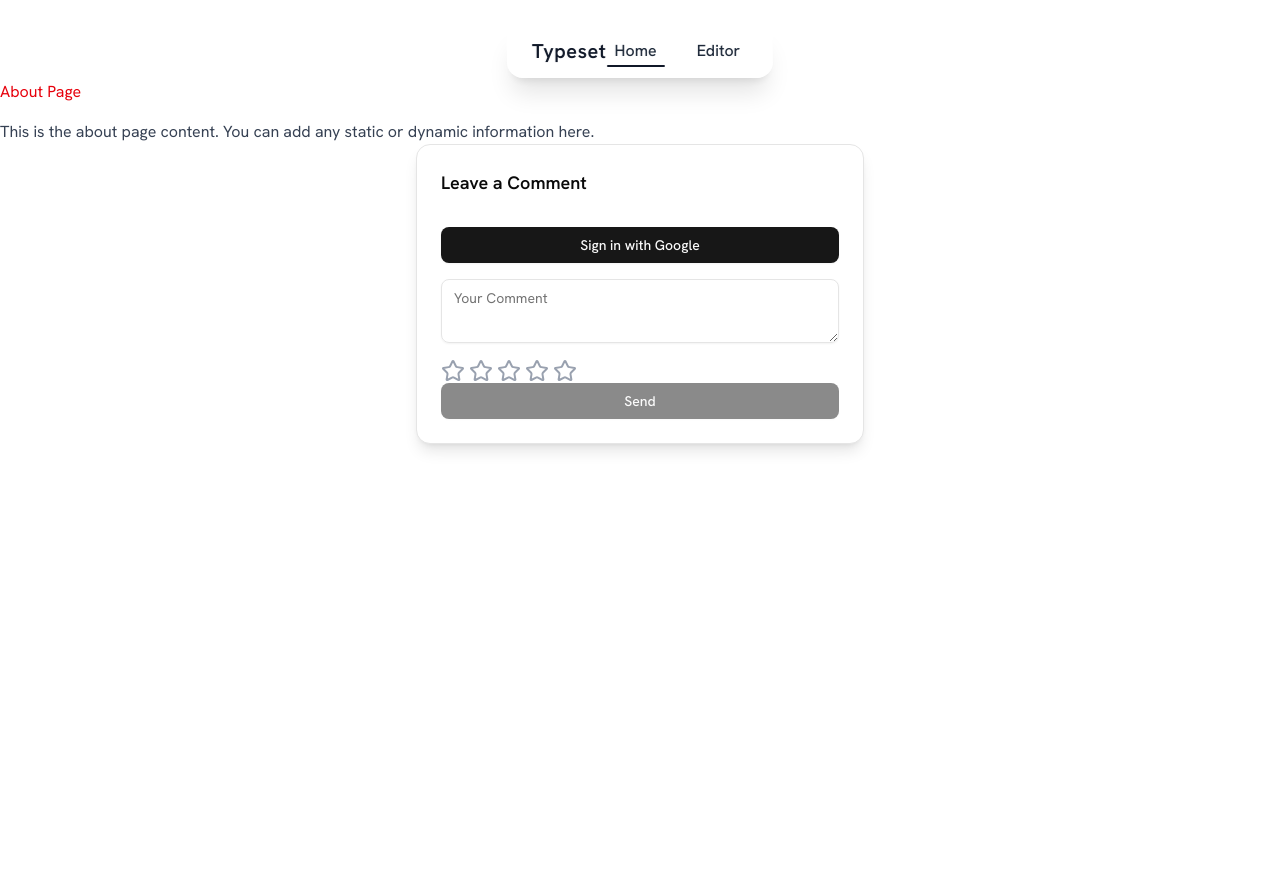
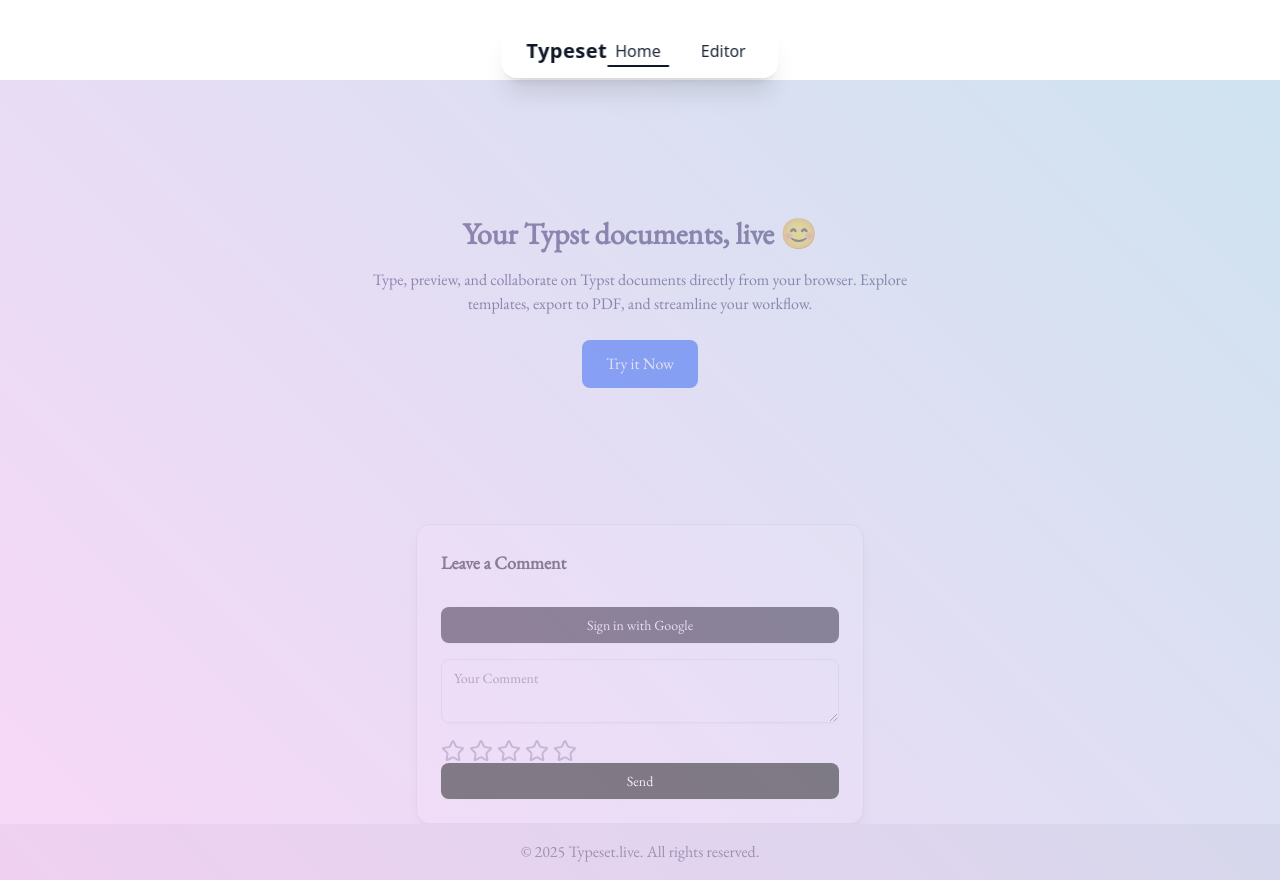
Before and after one commit to arashatt/typsy, a React (Vite) app: page / in a window 1280 px wide. Before the commit the page ends 800 px from the top, so only its background shows below. Built offline with nearby package versions, Linux system fonts and the light colour scheme; no server answers; a web font is replaced by a local one; what @myriaddreamin/typst.ts would draw is missing.

Commit message:
bg redesign

```diff
--- a/index.html
+++ b/index.html
@@ -18,6 +18,7 @@
     </script>
     <style>
       @import url("https://fonts.googleapis.com/css2?family=Cascadia+Mono:ital,wght@0,200..700;1,200..700&family=Hanken+Grotesk:ital,wght@0,100..900;1,100..900&display=swap");
+      @import url("https://fonts.googleapis.com/css2?family=EB+Garamond&display=swap");
     </style>
     <meta name="viewport" content="width=device-width, initial-scale=1.0" />
     <title>Typst Editor</title>
--- a/src/App.css
+++ b/src/App.css
@@ -18,9 +18,70 @@
   font-style: normal;
 }
 
-html,
-body {
-  font-family: "Hanken Grotesk", sans-serif;
+@font-face {
+  font-family: "EB Garamond";
+  font-weight: normal;
+  font-style: normal;
+}
+.font-garamond {
+  font-family: "EB Garamond", sans-serif;
+}
+
+.text-custom {
+  color: rgb(40, 25, 80);
+}
+
+.gradient-background {
+  position: relative;
+  height: 100vh;
+  width: 100%;
+  overflow: hidden;
+}
+
+.gradient-background::before {
+  content: "";
+  position: absolute;
+  top: 0;
+  left: 0;
+  width: 100%;
+  height: 100%;
+  background: linear-gradient(
+    45deg,
+    rgba(247, 193, 245, 0.6),
+    rgba(179, 212, 232, 0.6)
+  );
+  z-index: 0; /* Behind the content */
+}
+
+.gradient-background {
+  position: relative;
+  height: 100vh;
+  width: 100%;
+  overflow: hidden;
+}
+
+.gradient-background::before {
+  content: "";
+  position: absolute;
+  top: 0;
+  left: 0;
+  width: 100%;
+  height: 100%;
+  background: linear-gradient(
+    45deg,
+    rgba(247, 193, 245, 0.6),
+    rgba(179, 212, 232, 0.6)
+  );
+  z-index: 0; /* Behind the content */
+}
+
+.content {
+  position: relative;
+  z-index: 1; /* Keep text above the blur */
+  color: #333;
+  text-align: center;
+  padding-top: 40vh;
+  font-size: 2rem;
 }
 
 :root {
--- a/src/routes/editor.tsx
+++ b/src/routes/editor.tsx
@@ -8,14 +8,13 @@
 
   return (
     <>
-      <div key={location.pathname}>
-        <h1 className="text-green-600">About Page</h1>
-        <p className="mt-4 text-gray-700">
-          This is the about page content. You can add any static or dynamic
-          information here.
-        </p>
+      <div
+        key={location.pathname}
+        className="min-h-screen flex flex-col bg-gray-50 font-garamond text-custom gradient-background"
+      >
         <Codemirror />
       </div>
+      <p>hi</p>
     </>
   );
 }
--- a/src/routes/index.tsx
+++ b/src/routes/index.tsx
@@ -16,12 +16,30 @@
   return (
     <>
       <div key={location.pathname}>
-        <h1 className="text-red-600">About Page</h1>
-        <p className="mt-4 text-gray-700">
-          This is the about page content. You can add any static or dynamic
-          information here.
-        </p>
-        <CommentForm />
+        <div className="min-h-screen flex flex-col bg-gray-50 font-garamond text-custom gradient-background">
+          {/* Header */}
+
+          {/* Main Content */}
+          <main className="flex-1 p-6 flex flex-col items-center justify-center">
+            <h2 className="text-3xl font-semibold mb-4">
+              Your Typst documents, live 😊
+            </h2>
+            <p className="text-center mb-6 max-w-xl">
+              Type, preview, and collaborate on Typst documents directly from
+              your browser. Explore templates, export to PDF, and streamline
+              your workflow.
+            </p>
+            <button className="bg-blue-600 text-white px-6 py-3 rounded-md hover:bg-blue-700 transition">
+              Try it Now
+            </button>
+          </main>
+          <CommentForm />
+
+          {/* Footer */}
+          <footer className="bg-gray-200 text-gray-700 p-4 text-center">
+            © 2025 Typeset.live. All rights reserved.
+          </footer>
+        </div>{" "}
       </div>
 
       {/* Uncomment this block if using navigation blocking */}
```
Also changed, not shown: public/Mackinac.otf (added).
